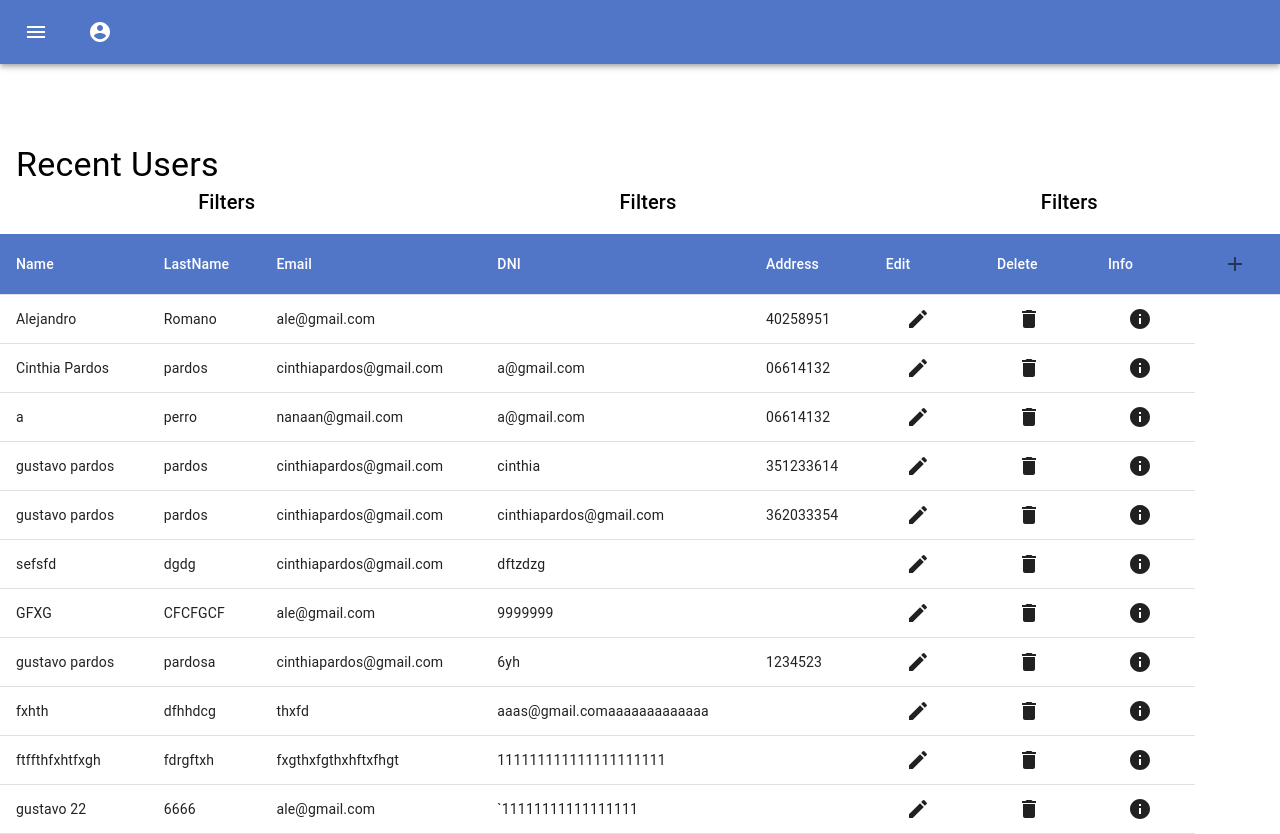
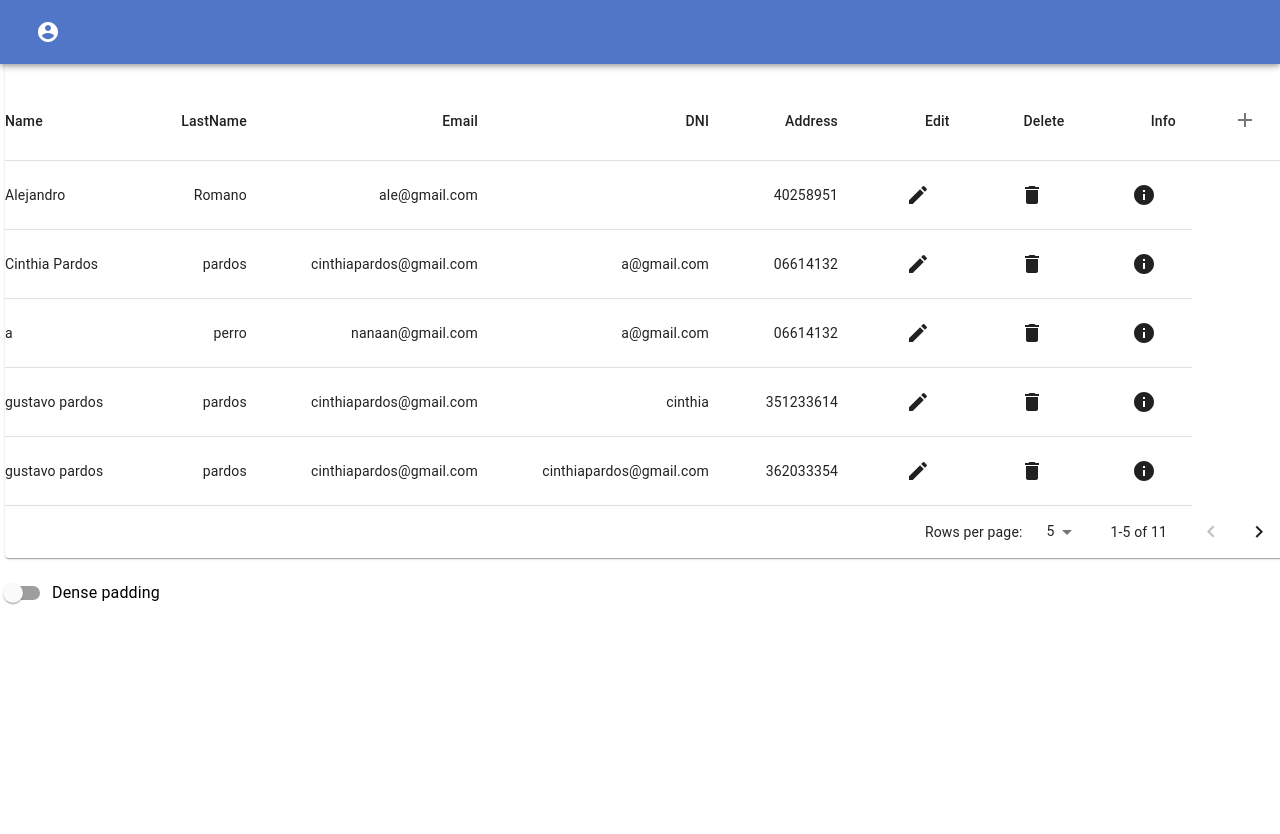
Before and after one commit to Cin-1/Wispro, a React (Create React App) app: page /users in a window 1280 px wide. After the commit the page ends 800 px from the top, so only its background shows below. Built offline with nearby package versions, Linux system fonts and the light colour scheme; data requests are answered from the project's data file.

Commit message:
new table

```diff
--- a/src/App.js
+++ b/src/App.js
@@ -3,7 +3,6 @@ import { BrowserRouter, Switch, Route } from "react-router-dom"
 import { ThemeProvider } from "@material-ui/core/styles"
 import { theme } from "./theme/theme"
 import SignInSide from "./Components/Login"
-import Users from "./Components/UsersTable"
 import Register from "./Components/Register"
 import EnhancedTable from "./Components/tabla"
 import NavBar from "./Components/NavBar"
@@ -14,10 +13,8 @@ function App() {
       <BrowserRouter>
         <Switch>
           <Route path="/" component={SignInSide} exact />
-          <Route path="/users" component={Users} />
+          <Route path="/users" component={EnhancedTable} />
           <Route path="/register" component={Register} exact />
-          <Route path="/tabla/" component={EnhancedTable} />
-
         </Switch>
       </BrowserRouter>
     </ThemeProvider>
--- a/src/Components/NavBar.js
+++ b/src/Components/NavBar.js
@@ -1,17 +1,22 @@
 import React, { useState } from "react"
-import AppBar from "@material-ui/core/AppBar"
-import Toolbar from "@material-ui/core/Toolbar"
-import IconButton from "@material-ui/core/IconButton"
-import Typography from "@material-ui/core/Typography"
-import InputBase from "@material-ui/core/InputBase"
-import { fade, makeStyles } from "@material-ui/core/styles"
-import MenuIcon from "@material-ui/icons/Menu"
-import SearchIcon from "@material-ui/icons/Search"
+import { Link } from "react-router-dom"
+import {
+  Button,
+  IconButton,
+  makeStyles,
+  Toolbar,
+  Menu,
+  MenuItem,
+  Typography,
+} from "@material-ui/core"
+import { AppBar, ListItemIcon, ListItemText } from "@material-ui/core"
+import AccountCircle from "@material-ui/icons/AccountCircle"
+import AccountBoxSharpIcon from "@material-ui/icons/AccountBoxSharp"
+import FilterNoneSharpIcon from "@material-ui/icons/FilterNoneSharp"
+import HelpOutlineSharpIcon from "@material-ui/icons/HelpOutlineSharp"
+import { withStyles } from "@material-ui/core/styles"
+import Cookies from "universal-cookie"
 import { useHistory } from "react-router-dom"
-import Cookies from "universal-cookie"
-import { withStyles } from "@material-ui/core/styles"
-import { MenuItem, Menu, Box } from "@material-ui/core"
-import AccountCircle from "@material-ui/icons/AccountCircle"
 
 const StyledMenu = withStyles({
   paper: {
@@ -45,66 +50,23 @@ const StyledMenuItem = withStyles((theme) => ({
 }))(MenuItem)
 
 const useStyles = makeStyles((theme) => ({
-  root: {
-    display: "flex",
-    justifyContent: "space-around",
-  },
-  menuButton: {
-    marginRight: theme.spacing(2),
-  },
-  title: {
+  tittle1: {
     flexGrow: 1,
-    display: "none",
-    [theme.breakpoints.up("sm")]: {
-      display: "block",
-    },
-  },
-  search: {
-    position: "relative",
-    borderRadius: theme.shape.borderRadius,
-    minWidth: "400px",
-    backgroundColor: fade(theme.palette.common.white, 0.15),
-    "&:hover": {
-      backgroundColor: fade(theme.palette.common.white, 0.25),
-    },
-    marginLeft: 0,
-    width: "100%",
-    [theme.breakpoints.up("sm")]: {
-      marginLeft: theme.spacing(1),
-      width: "auto",
-    },
-  },
-  searchIcon: {
-    padding: theme.spacing(0, 2),
-    height: "100%",
-    position: "absolute",
-    pointerEvents: "none",
-    display: "flex",
-    alignItems: "center",
-    justifyContent: "center",
-  },
-  inputRoot: {
-    color: "inherit",
-  },
-  inputInput: {
-    padding: theme.spacing(1, 1, 1, 0),
-    // vertical padding + font size from searchIcon
-    paddingLeft: `calc(1em + ${theme.spacing(4)}px)`,
-    transition: theme.transitions.create("width"),
-    width: "100%",
-    [theme.breakpoints.up("sm")]: {
-      width: "12ch",
-      "&:focus": {
-        width: "20ch",
-      },
-    },
   },
 }))
 
-export default function SearchAppBar() {
+const NavBar = (theme) => {
   const classes = useStyles()
   const [anchorEl, setAnchorEl] = useState(null)
   const [anchorElP, setAnchorElP] = useState(null)
+
+  let history = useHistory()
+  const cookie = new Cookies()
+  const logged = cookie.get("name")
+
+  const open = Boolean(anchorEl)
+
+  const [abrir, setAbrir] = useState(false)
 
   const handleMenu = (event) => {
     setAnchorEl(event.currentTarget)
@@ -122,12 +84,6 @@ export default function SearchAppBar() {
     setAnchorEl(null)
   }
 
-  let history = useHistory()
-  const cookie = new Cookies()
-  const logged = cookie.get("name")
-
-  const open = Boolean(anchorEl)
-
   const handleLogout = () => {
     cookie.remove("id", { path: "/" })
     cookie.remove("name", { path: "/" })
@@ -140,44 +96,20 @@ export default function SearchAppBar() {
 
   return (
     <div>
-      <AppBar position="static">
-        <Box display="flex">
+      <AppBar className="navbar">
         <Toolbar>
-            <IconButton
-              edge="start"
-              className={classes.menuButton}
-              color="inherit"
-              aria-label="open drawer"
-            >
-              <MenuIcon />
-            </IconButton>
-            {logged ? (
-              <Typography
-                style={{ marginLeft: "240px" }}
-              >{`Hello ${logged}!`}</Typography>
-            ) : null}
-            {/*
-          <div className={classes.search} style={{marginLeft:"140px"}}>
-            <div className={classes.searchIcon}>
-              <SearchIcon />
-            </div>
-            <InputBase
-              placeholder="Search…"
-              classes={{
-                root: classes.inputRoot,
-                input: classes.inputInput,
-              }}
-              inputProps={{ 'aria-label': 'search' }}
-            />
-            </div>*/}
-            <Box alignItems="flex-end">
+          {logged ? <Typography>{`Hello ${logged}!`}</Typography> : null}
+
           <StyledMenu
             id="customized-menu"
             anchorEl={anchorElP}
             keepMounted
             open={Boolean(anchorElP)}
             onClose={handleClose}
-              ></StyledMenu>
+          >
+            {" "}
+          </StyledMenu>
+          <Typography></Typography>
           <IconButton
             aria-label="account of current user"
             aria-controls="menu-appbar"
@@ -202,15 +134,14 @@ export default function SearchAppBar() {
             open={open}
             onClose={handleCloseLogin}
           >
-                <MenuItem onClick={handleCloseLogin}></MenuItem>
             <MenuItem onClick={(handleCloseLogin, handleLogout)}>
               Logout
             </MenuItem>
           </Menu>
-            </Box>
         </Toolbar>
-        </Box>
       </AppBar>
     </div>
   )
 }
+
+export default NavBar
--- a/src/Components/UsersTable.js
+++ /dev/null
@@ -1,136 +0,0 @@
-import React, { useEffect, useState } from "react"
-import { makeStyles } from "@material-ui/core/styles"
-import Table from "@material-ui/core/Table"
-import TableBody from "@material-ui/core/TableBody"
-import TableCell from "@material-ui/core/TableCell"
-import TableHead from "@material-ui/core/TableHead"
-import TableRow from "@material-ui/core/TableRow"
-import { Typography, Box, Button } from "@material-ui/core"
-import { connect } from "react-redux"
-import { GetAllUsers, DeleteUser } from "../Redux/Actions/actionsUsers"
-import DeleteIcon from "@material-ui/icons/Delete"
-import InfoIcon from "@material-ui/icons/Info"
-import FormDialog from "./ModalEdit"
-import Swal from "sweetalert2"
-import ModalNewUser from "./ModalNewUser"
-import NavBar from "./NavBar"
-
-const useStyles = makeStyles((theme) => ({
-  seeMore: {
-    marginTop: theme.spacing(3),
-  },
-  subtitle: {
-    fontSize: "1rem",
-    display: "flex",
-    justifyContent: "space-around",
-  },
-  cells: {
-    color: "white",
-  },
-  row: {
-    "&:hover": {
-      backgroundColor: "rgb(245,245,245)",
-    },
-  },
-}))
-
-function Users({ users, GetAllUsers, loading, error, DeleteUser }) {
-  const classes = useStyles()
-
-  const [listUsers, setListUsers] = useState(null)
-
-  useEffect(() => {
-    GetAllUsers()
-  }, [])
-
-  const deleteUserId = (id) => {
-    Swal.fire({
-      title: "Are you sure?",
-      text: "You won't be able to revert this!",
-      icon: "warning",
-      showCancelButton: true,
-      confirmButtonColor: "#3085d6",
-      cancelButtonColor: "#d33",
-      confirmButtonText: "Yes, delete it!",
-    }).then((result) => {
-      if (result.isConfirmed) {
-        DeleteUser(id)
-      }
-    })
-  }
-  return (
-    <React.Fragment>
-      <NavBar />
-      <Box ml={2} mt={10}>
-        <Typography variant="h4">Recent Users</Typography>
-      </Box>
-      <Box className={classes.subtitle} ml={2} mb={2}>
-        <Typography variant="h6">Filters</Typography>
-        <Typography variant="h6">Filters</Typography>
-        <Typography variant="h6">Filters</Typography>
-
-        {loading.loading ? <p>Loading...</p> : null}
-        {error.error ? <p>Error loading users </p> : null}
-      </Box>
-      {!users ? null : (
-        <Table size="small">
-          <TableHead
-            style={{ backgroundColor: "rgb(81, 118, 199)", color: "white" }}
-          >
-            <TableRow>
-              <TableCell className={classes.cells}>Name</TableCell>
-              <TableCell className={classes.cells}>LastName</TableCell>
-              <TableCell className={classes.cells}>Email</TableCell>
-              <TableCell className={classes.cells}>DNI</TableCell>
-
-              <TableCell className={classes.cells}>Address</TableCell>
-              <TableCell className={classes.cells}>Edit</TableCell>
-              <TableCell className={classes.cells}>Delete</TableCell>
-              <TableCell className={classes.cells}>Info</TableCell>
-              <TableCell>
-                <ModalNewUser />
-              </TableCell>
-            </TableRow>
-          </TableHead>
-          <TableBody>
-            {users.map((user) => (
-              <TableRow key={user.id} className={classes.row}>
-                <TableCell>{user.name}</TableCell>
-                <TableCell>{user.lastName}</TableCell>
-                <TableCell>{user.email}</TableCell>
-                <TableCell>{user.adress}</TableCell>
-                <TableCell>{user.dni}</TableCell>
-                <TableCell>
-                  <FormDialog user={user} />
-                </TableCell>
-                <TableCell>
-                  <Button onClick={() => deleteUserId(user.id)}>
-                    <DeleteIcon />
-                  </Button>
-                </TableCell>
-                <TableCell>
-                  <Button>
-                    <InfoIcon />
-                  </Button>
-                </TableCell>
-              </TableRow>
-            ))}
-          </TableBody>
-        </Table>
-      )}
-    </React.Fragment>
-  )
-}
-
-const mapStateToProps = (state) => ({
-  users: state.users,
-  loading: state,
-  error: state,
-})
-
-const mapDispatchToProps = (dispatch) => ({
-  GetAllUsers: () => dispatch(GetAllUsers()),
-  DeleteUser: (id) => dispatch(DeleteUser(id)),
-})
-
-export default connect(mapStateToProps, mapDispatchToProps)(Users)
```
Lines whose indentation alone changed are shown as unchanged.
